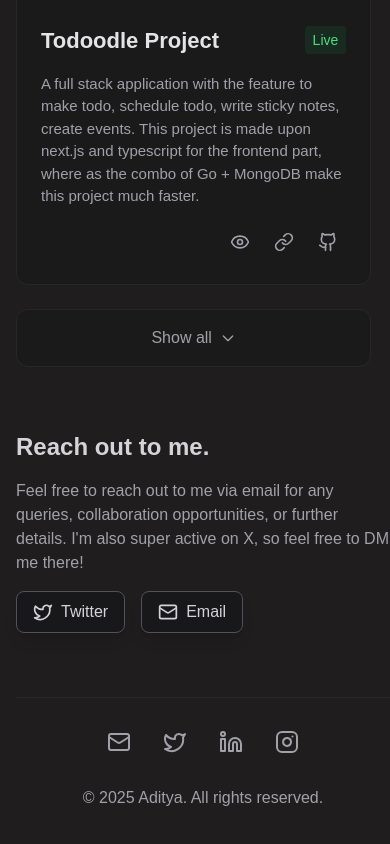
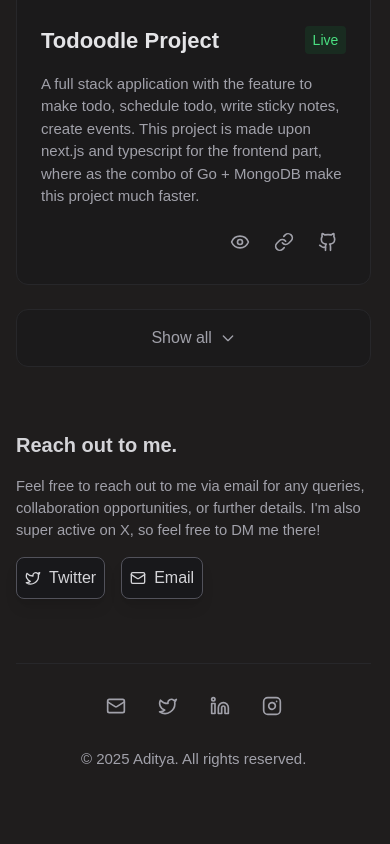
Before and after one commit to userAdityaa/portfolioo, a Next.js app: page / in a window 390 px wide. Shown: the part 2321-3165 px from the top of the page. Built offline with nearby package versions, Linux system fonts and the light colour scheme.

Commit message:
fully responsive for phone for the main page

```diff
--- a/app/components/Footer.tsx
+++ b/app/components/Footer.tsx
@@ -5,8 +5,8 @@ const ContactAndFooter = () => {
   return (
     <div className="flex flex-col gap-16 mt-16 pb-8">
       <div className="space-y-4">
-        <h2 className="text-zinc-300 text-2xl font-semibold">Reach out to me.</h2>
-        <p className="text-zinc-400">
+        <h2 className="text-zinc-300 text-2xl font-semibold max-phone:text-xl">Reach out to me.</h2>
+        <p className="text-zinc-400 max-phone:text-[0.92rem]">
           Feel free to reach out to me via email for any queries, collaboration opportunities, or further details. I'm also super active on X, so feel free to DM me there!
         </p>
         <div className="flex gap-4 mt-6">
@@ -14,37 +14,37 @@ const ContactAndFooter = () => {
             href="https://x.com/userAdityaa"
             target="_blank"
             rel="noopener noreferrer"
-            className="flex items-center gap-2 bg-zinc-900 px-4 py-2 rounded-lg hover:bg-zinc-800 transition-colors shadow-lg border border-zinc-600 text-zinc-300"
+            className="flex items-center gap-2 bg-zinc-900 px-4 py-2 rounded-lg hover:bg-zinc-800 transition-colors shadow-lg border border-zinc-600 text-zinc-300 max-phone:px-2"
           >
-            <Twitter className="w-5 h-5" />
+            <Twitter className="w-5 h-5 max-phone:w-4 max-phone:h-4" />
             Twitter
           </a>
           <a
             href="mailto:your@email.com"
-            className="flex items-center gap-2 bg-zinc-900 px-4 py-2 rounded-lg hover:bg-zinc-800 transition-colors shadow-lg border border-zinc-600 text-zinc-300"
+            className="flex items-center gap-2 bg-zinc-900 px-4 py-2 rounded-lg hover:bg-zinc-800 transition-colors shadow-lg border border-zinc-600 text-zinc-300 max-phone:px-2"
           >
-            <Mail className="w-5 h-5" />
+            <Mail className="w-5 h-5 max-phone:w-4 max-phone:h-4" />
             Email
           </a>
         </div>
       </div>
 
-      <footer className="flex flex-col items-center gap-8 pt-8 border-t border-zinc-800">
+      <footer className="flex flex-col items-center gap-8 pt-8 border-t border-zinc-800 max-phone:w-[95%]">
         <div className="flex gap-8">
           <a href="mailto:your@email.com" className="text-zinc-400 hover:text-zinc-300">
-            <Mail className="w-6 h-6" />
+            <Mail className="w-6 h-6 max-phone:w-5 max-phone:h-5" />
           </a>
           <a href="https://x.com/userAdityaa" className="text-zinc-400 hover:text-zinc-300">
-            <Twitter className="w-6 h-6" />
+            <Twitter className="w-6 h-6 max-phone:w-5 max-phone:h-5" />
           </a>
           <a href="https://www.linkedin.com/in/aditya-chaudhary-1b7354248/" className="text-zinc-400 hover:text-zinc-300">
-            <Linkedin className="w-6 h-6" />
+            <Linkedin className="w-6 h-6 max-phone:w-5 max-phone:h-5" />
           </a>
           <a href="#" className="text-zinc-400 hover:text-zinc-300">
-            <Instagram className="w-6 h-6" />
+            <Instagram className="w-6 h-6 max-phone:w-5 max-phone:h-5" />
           </a>
         </div>
-        <p className="text-zinc-400">© 2025 Aditya. All rights reserved.</p>
+        <p className="text-zinc-400 max-phone:text-[15px]">© 2025 Aditya. All rights reserved.</p>
       </footer>
     </div>
   );
```
